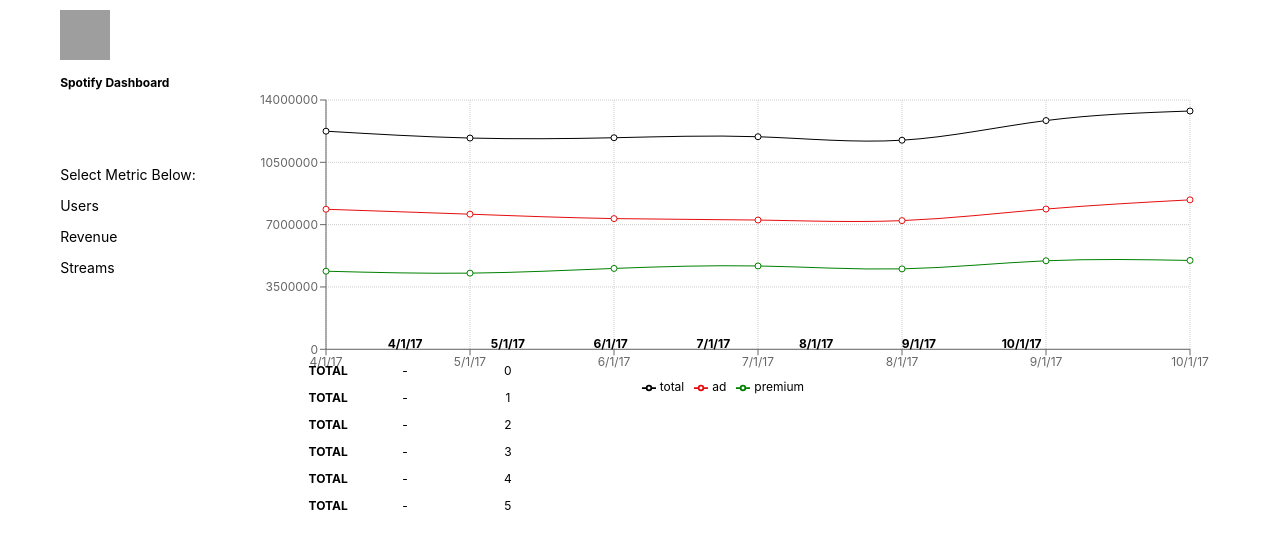
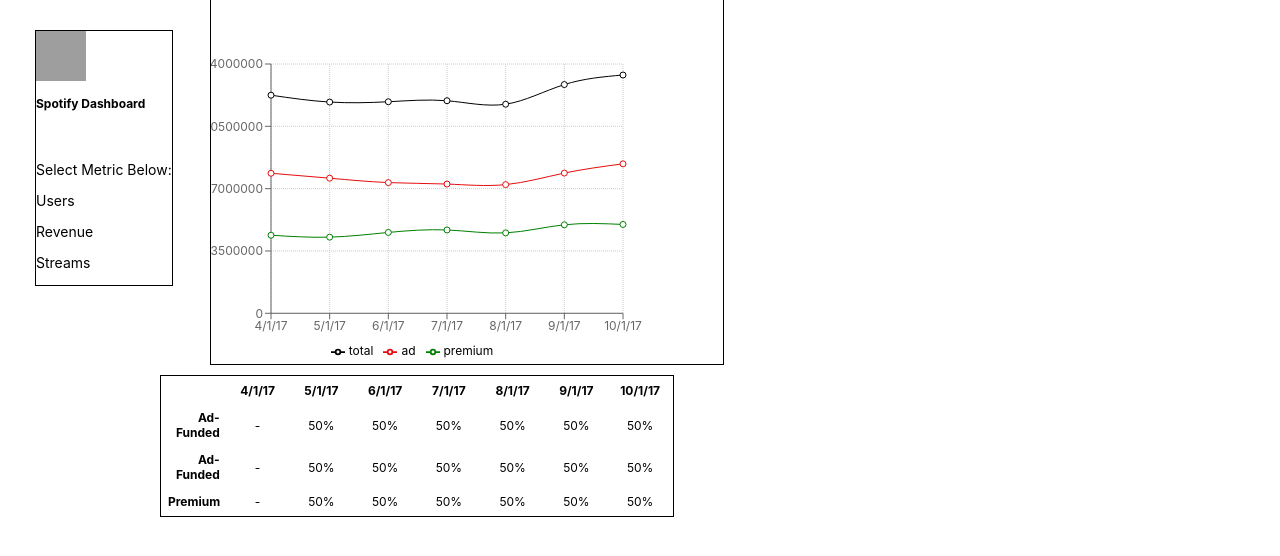
Before and after one commit to ptshn/dashboard, a React (Create React App) app: page / in a window 1280 px wide. Shown: the top 556 px of the page. Built offline with nearby package versions, Linux system fonts and the light colour scheme; grey boxes are pictures that could not be loaded.

Commit message:
update classNames for div containers in render. update css div layouts (margin, position).

```diff
--- a/src/App.css
+++ b/src/App.css
@@ -3,22 +3,38 @@
   padding: 0;
   box-sizing: border-box;
   display: flex;
-  /* flex-direction: column; */
   justify-content: center;
-  /* align-items: center; */
   font-size: 12px;
   position: relative;
 }
 
-.tableDiv {
+.navbar-container {
   position: absolute;
-  bottom: -120px;
-  left: 250px;
+  left: 35px;
+  top: 30px;
+  border: 1px solid;
+}
+
+.line-chart-container {
+  position: absolute;
+  top: -37px;
+  left: 180px;
+  width: 40%;
+  margin-left: 30px;
+  border: 1px solid;
+}
+
+.left-table-container {
+  position: absolute;
+  left: 160px;
+  top: 375px;
+  width: 40%;
+  border: 1px solid;
 }
 
 table {
   table-layout: fixed;
-  width: 80%;
+  width: 100%;
 }
 
 th, td {
--- a/src/SpotifyDash.js
+++ b/src/SpotifyDash.js
@@ -208,49 +208,43 @@
             height: '50px',
         }
 
-        const topContainerStyle = {
-            display: 'flex',
-            flexDirection: 'column',
-            alignItems: 'flex-start',
-            marginTop: '10px'
-        }
-
         const chartTitle = {
             marginTop: '50px',
             fontSize: '14px'
         }
 
-        const totalTableCalc = this.state.tableArray && this.state.tableArray.map((i, perc) => (
-            <tr key={i}>
-                <th className='tableHeader'>TOTAL</th>
-                <td>-</td>
-                <td>{perc}</td>
-                {/* <td>{perc}</td>
-                <td>{perc}</td>
-                <td>{perc}</td>
-                <td>{perc}</td> */}
-            </tr>
-        ))
+        // const totalTableCalc = this.state.tableArray && this.state.tableArray.map((i, perc) => (
+        //     <tr key={i}>
+        //         <th className='tableHeader'>TOTAL</th>
+        //         <td>-</td>
+        //         <td>{perc}</td>
+        //         <td>{perc}</td>
+        //         <td>{perc}</td>
+        //         <td>{perc}</td>
+        //         <td>{perc}</td>
+        //     </tr>
+        // ))
 
         return (
             <React.Fragment>
-                <div className='topContainer' style={topContainerStyle}>
-                    <div className='logoDiv'>
+                <div className='navbar-container'>
+                    <div className='navbar-logo'>
                         <img src='https://i.ibb.co/k9W20Wc/spotify.png' style={logoStyle} alt='spotifyLogo' />
                         <p><strong>Spotify Dashboard</strong></p>
                     </div>
-                    <div className='chartTitle' style={chartTitle}>
+                    <div className='navbar-links' style={chartTitle}>
                         <p>Select Metric Below:</p>
                         <p name='users' onClick={this.handleClick}>Users</p>
                         <p name='revenue' onClick={this.handleClick}>Revenue</p>
                         <p name='streams' onClick={this.handleClick}>Streams</p>
                     </div>
                 </div>
-                <ResponsiveContainer width='80%' height={400} className='spotDash'>
+
+                <ResponsiveContainer className='line-chart-container'width='40%' height={400} >
                     <LineChart
                         data={this.state.data}
                         margin={{
-                            top: 100, right: 30, left: 70, bottom: 5,
+                            top: 100, right: 100, left: 0, bottom: 5,
                         }}
                     >
                         <CartesianGrid strokeDasharray="1 1" />
@@ -265,7 +259,7 @@
                     </LineChart>
                 </ResponsiveContainer>
 
-                <div className='tableDiv'>
+                <div className='left-table-container'>
                     <table>
                         <thead>
                             <tr>
@@ -280,8 +274,17 @@
                             </tr>
                         </thead>
                         <tbody>
-                            {totalTableCalc}
-                            {/* <tr>
+                        <tr>
+                                <th className='tableHeader'>Ad-Funded</th>
+                                <td>-</td>
+                                <td>50%</td>
+                                <td>50%</td>
+                                <td>50%</td>
+                                <td>50%</td>
+                                <td>50%</td>
+                                <td>50%</td>
+                            </tr>
+                            <tr>
                                 <th className='tableHeader'>Ad-Funded</th>
                                 <td>-</td>
                                 <td>50%</td>
@@ -300,7 +303,7 @@
                                 <td>50%</td>
                                 <td>50%</td>
                                 <td>50%</td>
-                            </tr> */}
+                            </tr>
                         </tbody>
                     </table>
                 </div>
```
